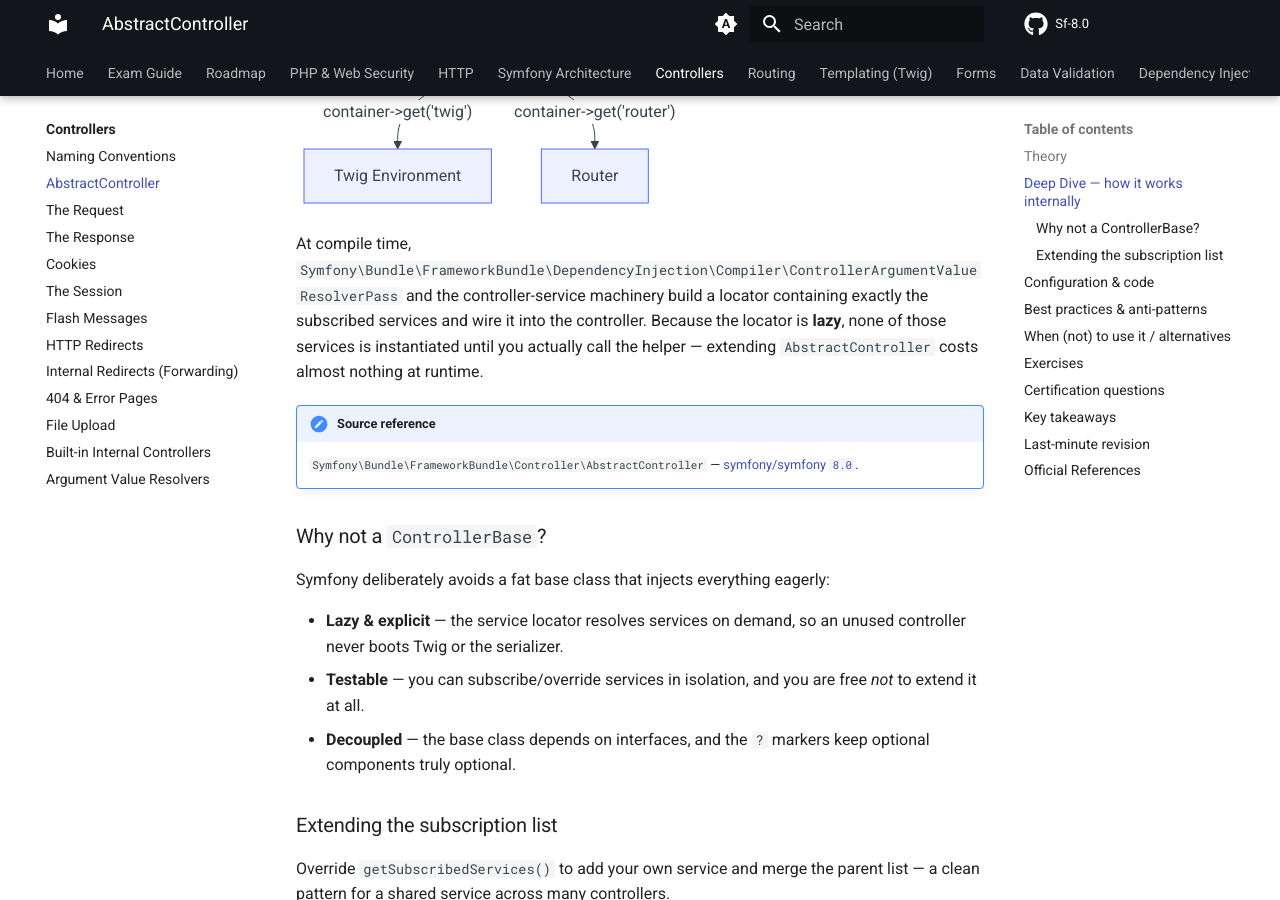
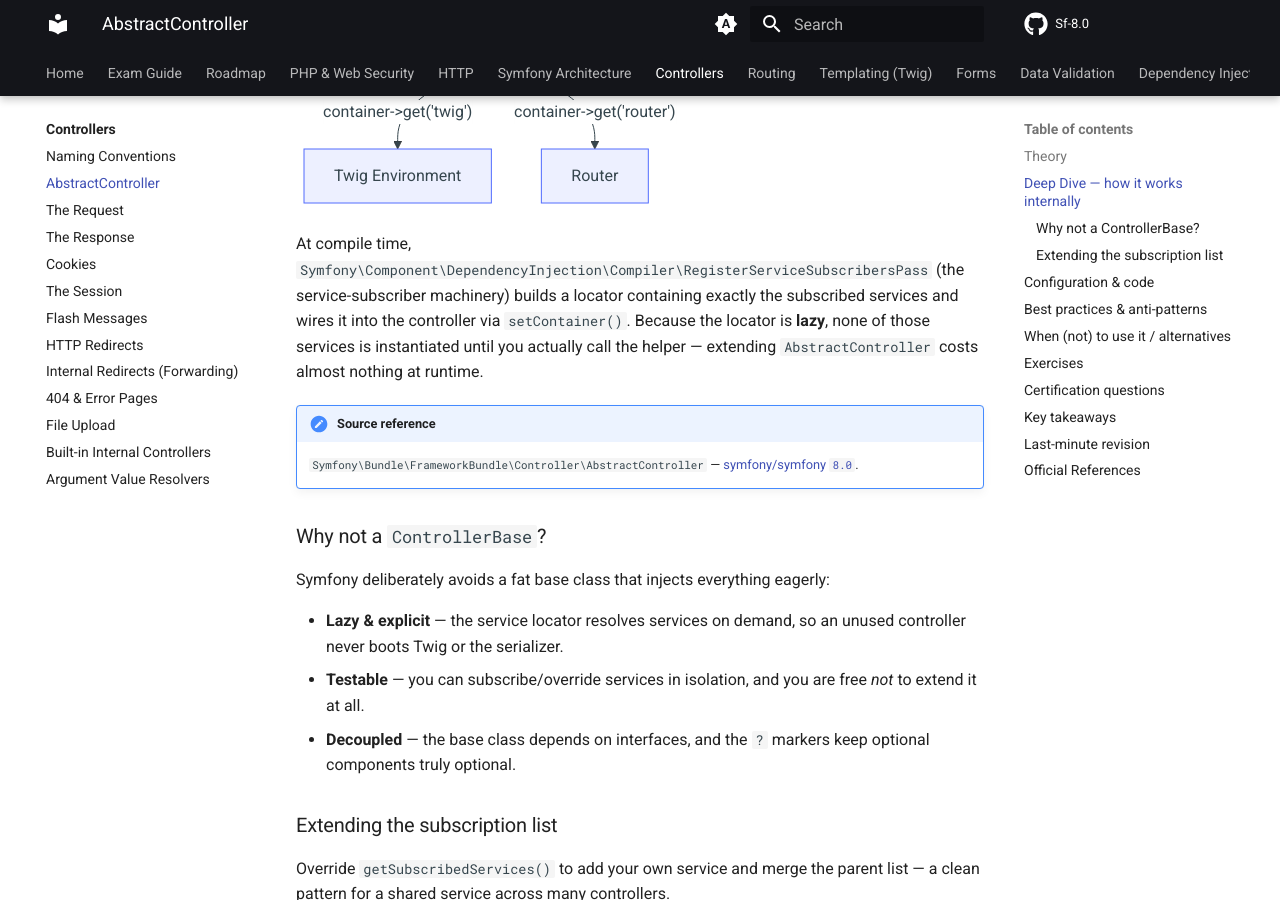
Before and after one commit to jasseryah-mazars/Sf-8.0, an MkDocs documentation site: the page built from docs/controllers/abstract-controller.md, in a window 1280 px wide and 900 px high, scrolled down 2875 px. Built offline with MkDocs 1.6.1 and Material for MkDocs 9.7.7, drawn with Linux system fonts in a browser that asks for light colours; comment, search, counter and statistics services are not loaded; the version menu is left out.

````diff
--- a/docs/controllers/abstract-controller.md
+++ b/docs/controllers/abstract-controller.md
@@ -90,15 +90,15 @@ components.
 
 ```mermaid
 flowchart TD
-    C[Compiler: RegisterControllerArgumentLocatorsPass] --> L[Per-controller<br>service locator]
+    C[Compiler: RegisterServiceSubscribersPass] --> L[Subscribed-services<br>service locator]
     L -->|setContainer| A[AbstractController]
     A -->|"container->get('twig')"| T[Twig Environment]
     A -->|"container->get('router')"| R[Router]
 ```
 
-At compile time, `Symfony\Bundle\FrameworkBundle\DependencyInjection\Compiler\ControllerArgumentValueResolverPass`
-and the controller-service machinery build a locator containing exactly the
-subscribed services and wire it into the controller. Because the locator is
+At compile time, `Symfony\Component\DependencyInjection\Compiler\RegisterServiceSubscribersPass`
+(the service-subscriber machinery) builds a locator containing exactly the
+subscribed services and wires it into the controller via `setContainer()`. Because the locator is
 **lazy**, none of those services is instantiated until you actually call the
 helper — extending `AbstractController` costs almost nothing at runtime.
 
````
